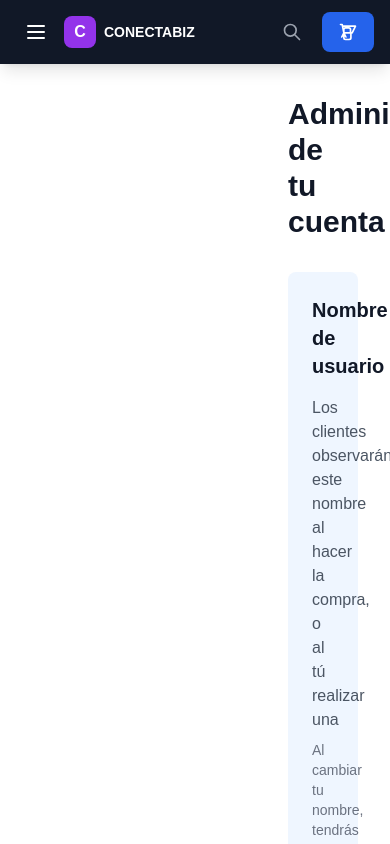
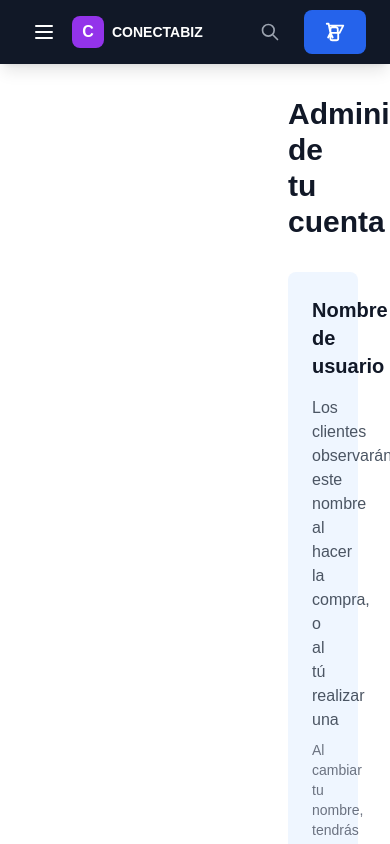
Before and after one commit to MiguelRestrepoL/ConectaBizFend, a Next.js app: page /perfil in a window 390 px wide. Shown: the top 844 px of the page. Built offline with nearby package versions, Linux system fonts and the light colour scheme; no server answers.

Commit message:
Responsive (test)

```diff
--- a/src/app/components/Header.jsx
+++ b/src/app/components/Header.jsx
@@ -12,8 +12,8 @@ const Header = ({ userName = 'Usuario', onMenuClick }) => {
         className="flex items-center justify-between"
         style={{
           height: '64px',
-          padding: '0 16px',
-          gap: '16px'
+          padding: '0 24px',
+          gap: '24px'
         }}
       >
 
@@ -39,37 +39,38 @@ const Header = ({ userName = 'Usuario', onMenuClick }) => {
           </div>
         </div>
 
-        {/* CENTRO: Solo desktop */}
-        <div className="hidden lg:flex flex-1 justify-center">
-          <h1 className="text-lg font-medium">
+        {/* CENTRO: Solo desktop - MÁS PEQUEÑO para dar espacio */}
+        <div className="hidden lg:flex justify-center" style={{ minWidth: '200px', maxWidth: '400px' }}>
+          <h1 className="font-medium truncate" style={{ fontSize: '16px' }}>
             ¡Bienvenido nuevamente {userName}!
           </h1>
         </div>
 
-        {/* DERECHA: Búsqueda + Botón */}
-        <div className="flex items-center ml-auto lg:ml-0" style={{ gap: '12px' }}>
+        {/* DERECHA: Búsqueda + Botón - PRIORIDAD VISUAL */}
+        <div className="flex items-center ml-auto" style={{ gap: '16px' }}>
 
-          {/* Búsqueda - DESKTOP */}
+          {/* Búsqueda - DESKTOP - MÁS GRANDE Y VISIBLE */}
           <div className="hidden sm:block relative">
             <input
               type="text"
               placeholder="Buscar"
-              className="bg-gray-800 text-white placeholder-gray-400 rounded-lg border border-gray-700 focus:outline-none focus:ring-2 focus:ring-purple-500"
+              className="bg-gray-800 text-white placeholder-gray-400 rounded-lg border-2 border-gray-700 focus:outline-none focus:border-purple-500"
               style={{
-                width: '200px',
-                height: '40px',
-                paddingLeft: '36px',
-                paddingRight: '12px',
-                fontSize: '14px'
+                width: '280px',           // ← MÁS ANCHO (antes 200px)
+                height: '44px',           // ← MÁS ALTO (antes 40px)
+                paddingLeft: '44px',      // ← Más espacio para el ícono
+                paddingRight: '16px',
+                fontSize: '15px',         // ← Texto más grande
+                fontWeight: '400'
               }}
             />
             <svg
               className="absolute pointer-events-none text-gray-400"
               style={{
-                left: '10px',
-                top: '10px',
-                width: '20px',
-                height: '20px'
+                left: '14px',
+                top: '12px',
+                width: '22px',            // ← Ícono más grande
+                height: '22px'
               }}
               fill="none"
               stroke="currentColor"
@@ -99,19 +100,20 @@ const Header = ({ userName = 'Usuario', onMenuClick }) => {
             </svg>
           </button>
 
-          {/* Botón Mi Tienda */}
+          {/* Botón Mi Tienda - TAMBIÉN MÁS GRANDE */}
           <button
             className="bg-blue-600 hover:bg-blue-700 text-white rounded-lg flex items-center transition-colors"
             style={{
-              height: '40px',
-              padding: '0 16px',
-              gap: '8px',
-              fontSize: '14px',
+              height: '44px',           // ← Mismo alto que el input
+              padding: '0 20px',        // ← Más padding
+              gap: '10px',
+              fontSize: '15px',         // ← Texto más grande
+              fontWeight: '500',        // ← Más bold
               whiteSpace: 'nowrap'
             }}
           >
             <svg
-              style={{ width: '20px', height: '20px', flexShrink: 0 }}
+              style={{ width: '22px', height: '22px', flexShrink: 0 }}
               fill="none"
               stroke="currentColor"
               viewBox="0 0 24 24"
```
